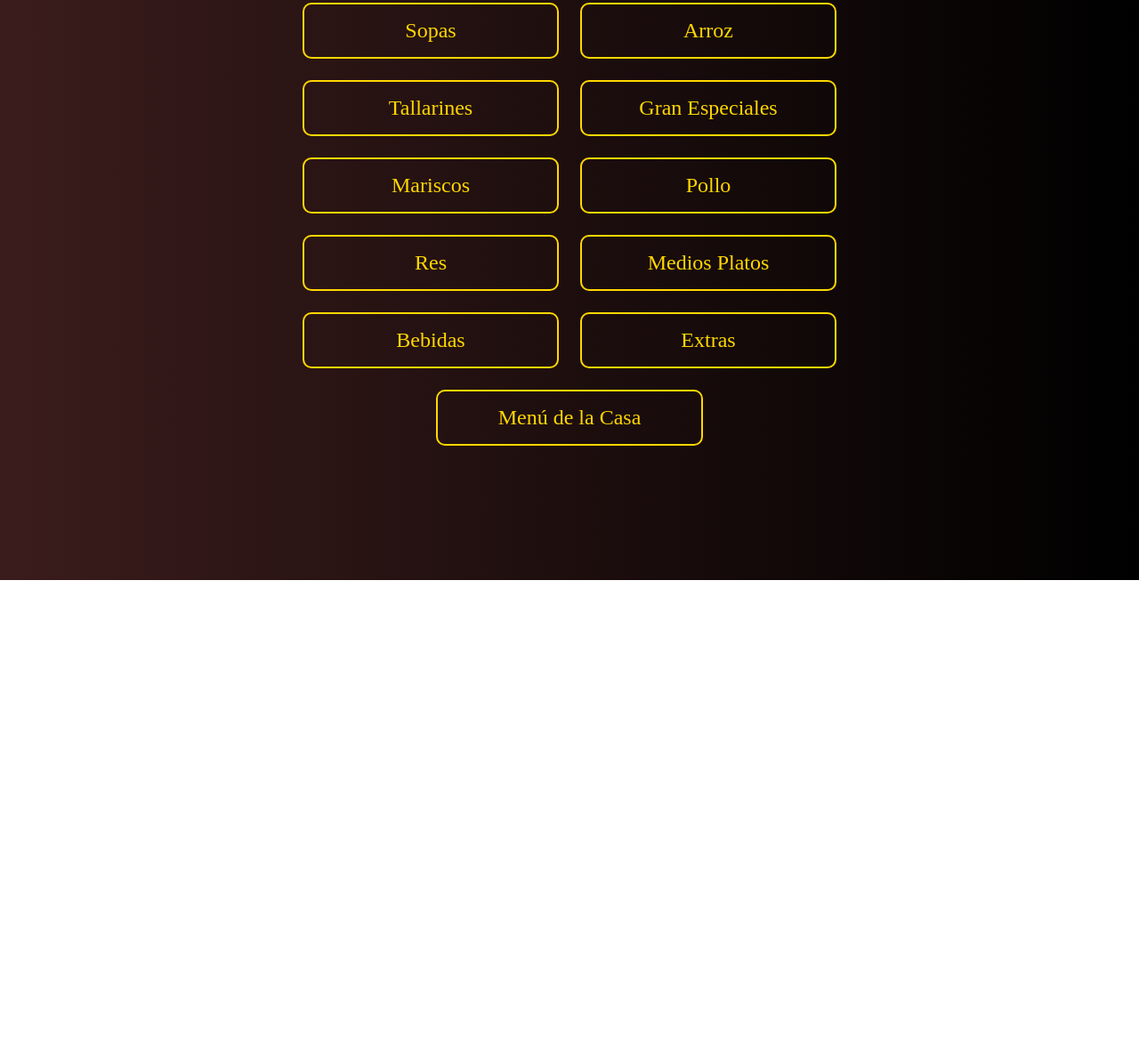
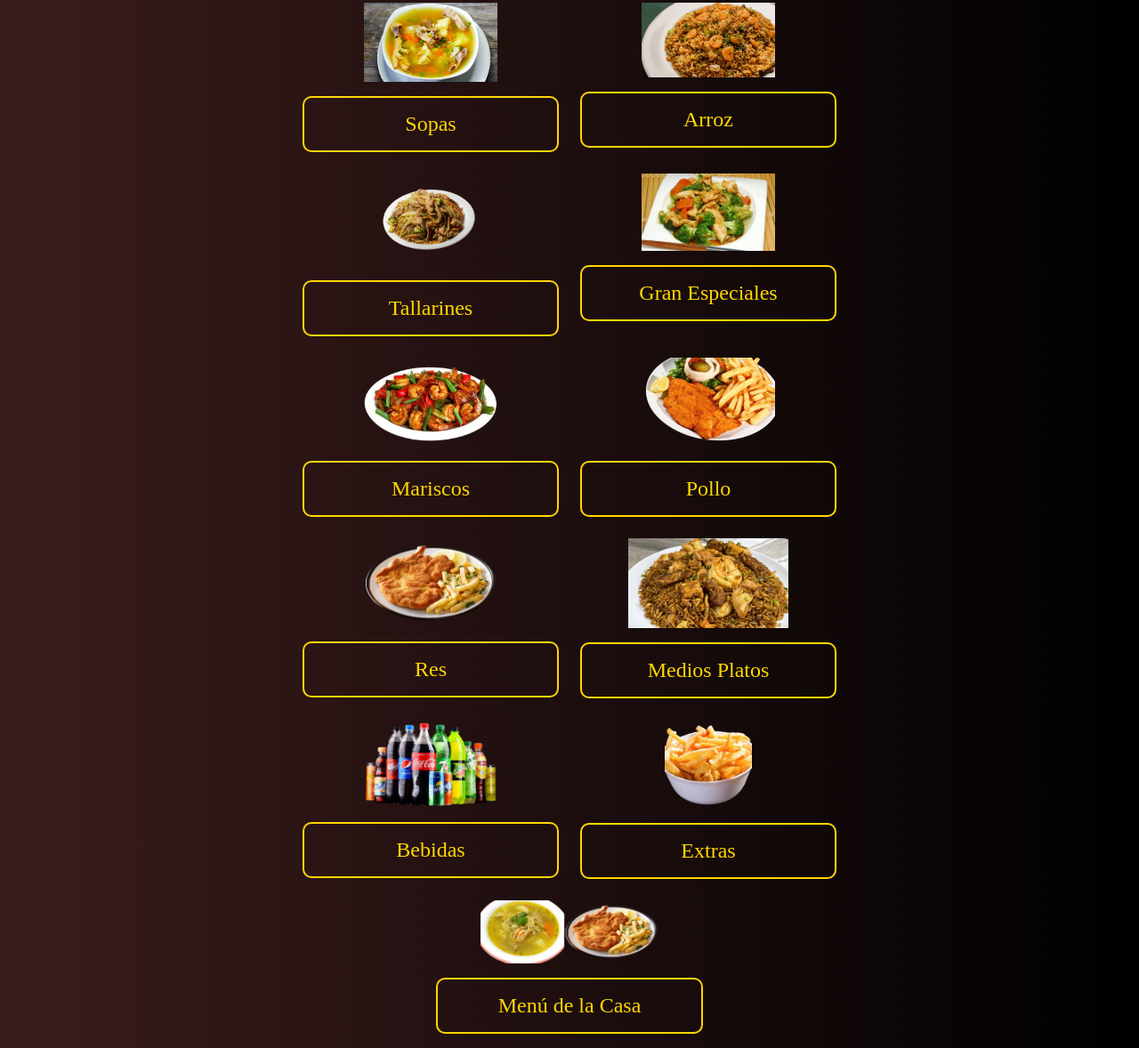
Before and after one commit to SaidCh14/ChifaOriental, a plain HTML site: page menu.html in a window 1280 px wide. Shown: the part 324-1502 px from the top of the page at 89% size. Before the commit the page ends 976 px from the top, so only its background shows below. Drawn offline with Linux system fonts and the light colour scheme; a web font is replaced by a local one.

Commit message:
Actua, no mover

```diff
--- a/menu.html
+++ b/menu.html
@@ -17,7 +17,7 @@
             flex-direction: column;
             align-items: center;
             justify-content: flex-start;
-            padding-top: 22vh; /* Aumentado más el padding para bajar el contenido */
+            padding-top: 22vh;
             position: relative;
         }
         .menu {
@@ -29,12 +29,13 @@
         .menu h1 {
             font-size: 3rem;
             text-shadow: 2px 2px 4px rgba(0, 0, 0, 0.5);
-            margin-bottom: 3rem; /* Aumentado margen inferior para dar más espacio */
+            margin-bottom: 3rem;
         }
         .menu-buttons {
             display: grid;
             grid-template-columns: repeat(2, 1fr);
             gap: 1.5rem;
+            grid-auto-rows: minmax(150px, auto);
         }
         .menu-buttons button {
             padding: 1rem;
@@ -46,26 +47,56 @@
             border-radius: 10px;
             cursor: pointer;
             transition: background 0.3s ease, color 0.3s ease;
+            width: 100%;
         }
         .menu-buttons button:hover {
             background: #FFD700;
             color: #3B1C1C;
         }
+        .menu-buttons .last-button-container {
+            grid-column: span 2;
+            display: flex;
+            justify-content: center;
+            width: 100%;
+        }
         .menu-buttons .last-button {
-            grid-column: span 2;
             width: 50%;
-            justify-self: center;
         }
         .logo-corner {
             position: absolute;
-            top: 2rem; /* Se agrega un espacio arriba para evitar que se sobreponga con el título */
+            top: 2rem;
             left: 50%;
-            transform: translateX(-50%); /* Centra la imagen horizontalmente */
+            transform: translateX(-50%);
             width: 180px;
         }
         .logo-corner img {
             width: 100%;
             height: auto;
+        }
+        .sopa-container, .arroz-container, .tallarin-container, .gran_especiales-container, .mariscos-container, .pollo-container, .res-container, .medios-container, .bebidas-container, .extras-container, .menu_dia-container {
+            display: flex;
+            flex-direction: column;
+            align-items: center;
+        }
+        .sopa-image, .arroz-image, .tallarin-image, .Gespec-image, .Marisc-image, .pollo-image, .Res-image, .bebidas-image, .extras-image {
+            width: 150px;
+            height: auto;
+            margin-bottom: 1rem;
+        }
+        .extras-image {
+            width: 98px;
+            height: auto;
+            margin-bottom: 1rem;
+        }
+        .mencasa-image {
+            width: 200px;
+            height: auto;
+            margin-bottom: 1rem;
+        }
+        .Mplatos-image {
+            width: 180px;
+            height: auto;
+            margin-bottom: 1rem;
         }
         @media (max-width: 768px) {
             .menu h1 {
@@ -80,9 +111,7 @@
                 padding: 0.8rem;
             }
             .menu-buttons .last-button {
-                grid-column: span 2;
                 width: 50%;
-                justify-self: center;
             }
             .logo-corner {
                 width: 120px;
@@ -98,17 +127,50 @@
     <div class="menu">
         <h1>Nuestro Menú</h1>
         <div class="menu-buttons">
+            <div class="sopa-container">
+                <img src="SopaM.jpg" alt="Sopa" class="sopa-image">
                 <button onclick="window.location.href='sopas.html'">Sopas</button>
+            </div>
+            <div class="arroz-container">
+                <img src="Arroz.jpg" alt="Arroz" class="arroz-image">
                 <button onclick="window.location.href='arroz.html'">Arroz</button>
+            </div>
+            <div class="tallarines-container">
+                <img src="Tallarin.png" alt="Tallarin" class="tallarin-image">
                 <button onclick="window.location.href='tallarines.html'">Tallarines</button>
+            </div>
+            <div class="gran_especiales-container">
+                <img src="Gespec.jpg" alt="Gran Especiales" class="Gespec-image">
                 <button onclick="window.location.href='gran_especiales.html'">Gran Especiales</button>
+            </div>
+            <div class="mariscos-container">
+                <img src="Marisc.png" alt="Mariscos" class="Marisc-image">
                 <button onclick="window.location.href='mariscos.html'">Mariscos</button>
+            </div>
+            <div class="pollo-container">
+                <img src="pollo.png" alt="Pollo" class="pollo-image">
                 <button onclick="window.location.href='pollo.html'">Pollo</button>
+            </div>
+            <div class="res-container">
+                <img src="Res.png" alt="Res" class="Res-image">
                 <button onclick="window.location.href='res.html'">Res</button>
+            </div>
+            <div class="medios-container">
+                <img src="Mplatos.jpg" alt="Medios Platos" class="Mplatos-image">
                 <button onclick="window.location.href='medios_platos.html'">Medios Platos</button>
+            </div>
+            <div class="bebidas-container">
+                <img src="bebidas.png" alt="Bebidas" class="bebidas-image">
                 <button onclick="window.location.href='bebidas.html'">Bebidas</button>
+            </div>
+            <div class="extras-container">
+                <img src="extras.png" alt="Extras" class="extras-image">
                 <button onclick="window.location.href='extras.html'">Extras</button>
+            </div>
+            <div class="menu_dia-container last-button-container">
+                <img src="mencasa.png" alt="Menú de la Casa" class="mencasa-image">
                 <button class="last-button" onclick="window.location.href='menu_dia.html'">Menú de la Casa</button>
+            </div>
         </div>
     </div>
 </body>
```
Also changed, not shown: Arroz.jpg (added), Gespec.jpg (added), Marisc.png (added), Mplatos.jpg (added), Res.png (added), SopaM.jpg (added), Tallarin.png (added), bebidas.png (added), extras.png (added), mencasa.png (added), pollo.png (added). Lines whose indentation alone changed are shown as unchanged.
